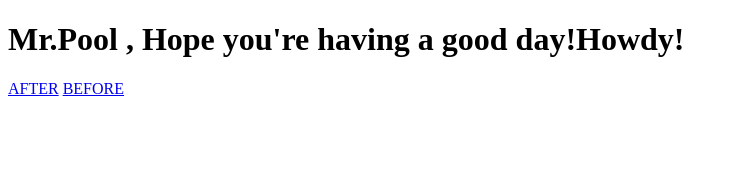
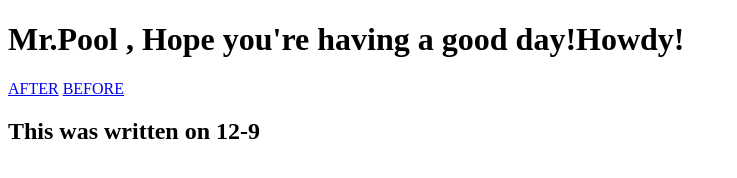
Before and after one commit to GameyTV/NodeJs-Test, a plain HTML site: page site/index.html in a window 1280 px wide. Shown: the whole page, without its empty margins (0-737 px from the left). Drawn offline with Linux system fonts and the light colour scheme.

Commit message:
Site Updated 12-9

```diff
--- a/site/index.html
+++ b/site/index.html
@@ -7,5 +7,7 @@
 <h1>Mr.Pool , Hope you're having a good day!Howdy!</h1>
 <a href="structure-only-after.html">AFTER</a>
 <a href="structure-only-before.html">BEFORE</a>
+<br>
+<h2>This was written on 12-9</h2>
 </body>
 </html>
```
